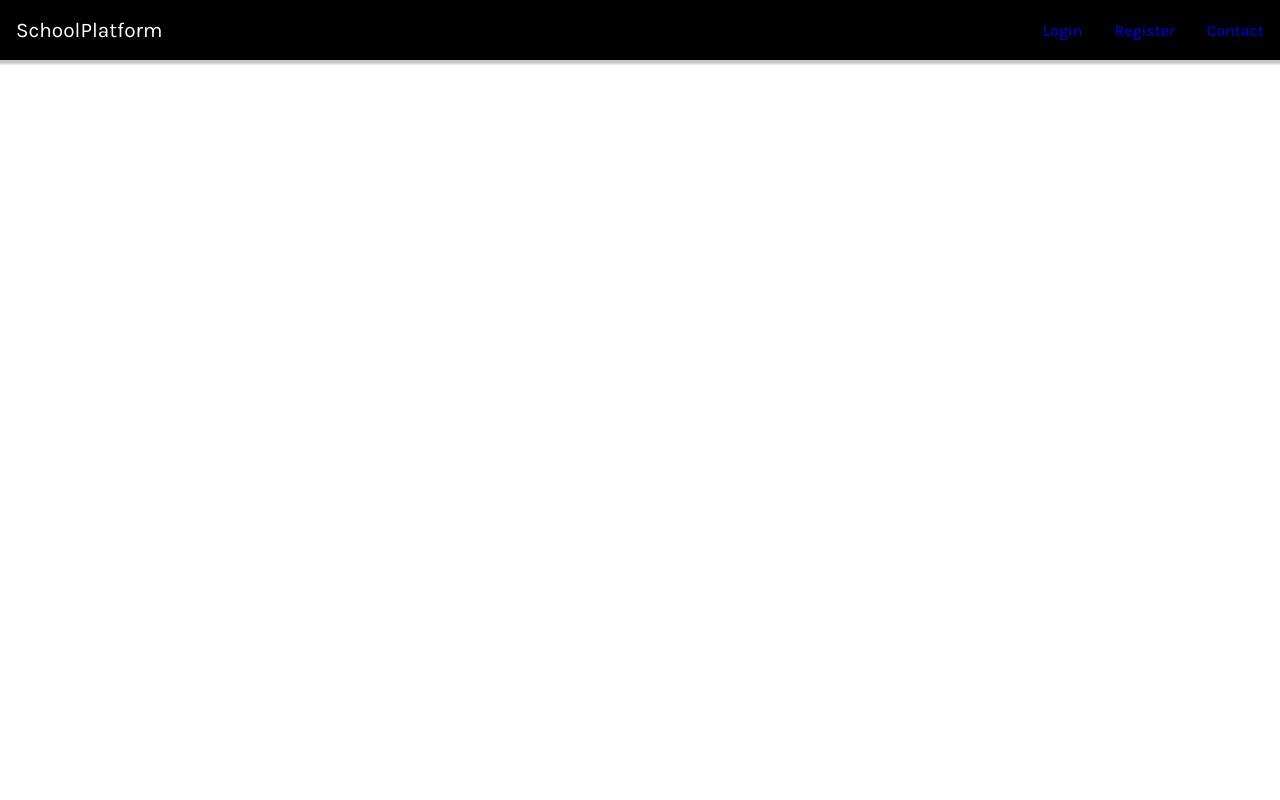
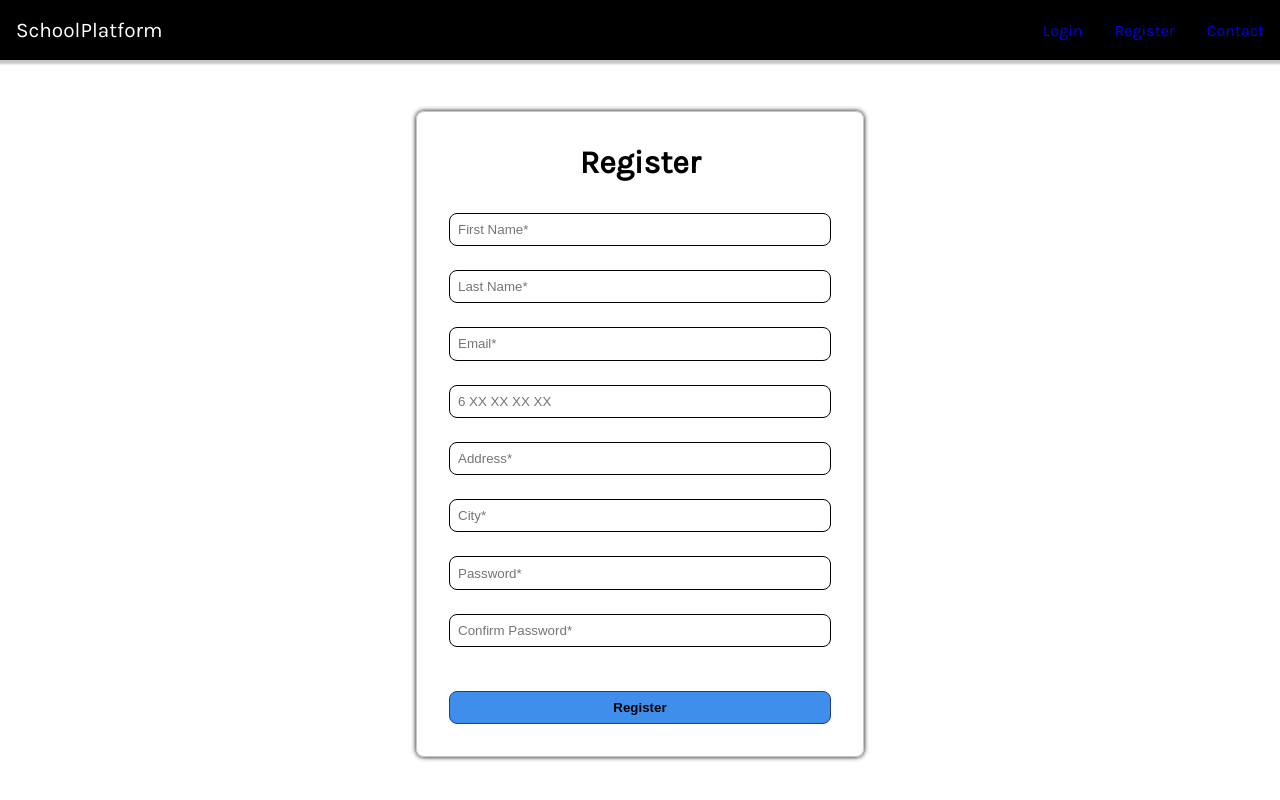
Before and after one commit to aurellandry/SchoolPlatform, a React (Create React App) app: page /register in a window 1280 px wide. Shown: the top 800 px of the page. Built offline with nearby package versions, Linux system fonts and the light colour scheme.

Commit message:
feat: add Register page

```diff
--- a/src/components/Form/BaseForm.css
+++ b/src/components/Form/BaseForm.css
@@ -1,8 +1,9 @@
 .form-container {
   display: flex;
-  height: calc(100vh - 60px - 2.5em - 3rem);
+  min-height: calc(100vh - 60px - 2.5em - 3rem);
   align-items: center;
   justify-content: center;
+  margin-bottom: 3rem;
 }
 
 .form-container .form-wrapper {
--- a/src/components/Form/BaseForm.js
+++ b/src/components/Form/BaseForm.js
@@ -10,7 +10,7 @@ export default function BaseForm(props) {
     return (
         <div className='form-container'>
             <div className='form-wrapper'>
-                <h1>Sign In</h1>
+                <h1>{props.title}</h1>
                 <form method={props.method}>
                     {props.children}
 
--- a/src/components/Form/Input.js
+++ b/src/components/Form/Input.js
@@ -3,7 +3,8 @@ import './Input.css';
 
 export default function Input(props) {
     const [showError, setShowError] = useState(false);
-    const [placeholder, setPlaceholder] = useState('')
+    const [placeholder, setPlaceholder] = useState('');
+    const [errorMessage, setErrorMessage] = useState('This field is required !');
 
     useEffect(() => {
         if (props.placeholder) {
@@ -11,7 +12,14 @@ export default function Input(props) {
                 props.required ? `${props.placeholder}*` : props.placeholder
             );
         }
-    }, []);
+
+        if (props.error) {
+            setShowError(true)
+            setErrorMessage(props.error)
+        } else {
+            setErrorMessage('This field is required !');
+        }
+    }, [props.error, props.placeholder, props.required]);
 
 
     const handleInputChange = (e) => {
@@ -38,7 +46,7 @@ export default function Input(props) {
                 required={props.required}
             />
             <span className={showError ? 'error-message-show' : 'error-message-hide'}>
-                This field is required !
+                {errorMessage}
             </span>
         </div>
     );
--- a/src/components/Navbar/index.js
+++ b/src/components/Navbar/index.js
@@ -26,7 +26,7 @@ export default function Navbar() {
                         <a href='/login'>Login</a>
                     </li>
                     <li>
-                        <a href='/'>Register</a>
+                        <a href='/register'>Register</a>
                     </li>
                     <li>
                         <a href='mailto:landrykengni@yahoo.com'>Contact</a>
--- a/src/pages/App.js
+++ b/src/pages/App.js
@@ -1,6 +1,7 @@
 import { BrowserRouter, Routes, Route } from 'react-router-dom';
 import Home from './Home';
 import Login from './Login';
+import Register from './Register';
 import Navbar from '../components/Navbar';
 
 import './App.css';
@@ -13,6 +14,7 @@ function App() {
         <Routes>
           <Route path='/' element={<Home />} />
           <Route path='/login' element={<Login />} />
+          <Route path='/register' element={<Register />} />
         </Routes>
       </BrowserRouter>
     </>
--- a/src/pages/Login/index.js
+++ b/src/pages/Login/index.js
@@ -12,14 +12,6 @@ function Login() {
     const [email, setEmail] = useState('');
     const [password, setPassword] = useState('');
 
-    const handleEmailChange = (value) => {
-        setEmail(value);
-    }
-
-    const handlePasswordChange = (value) => {
-        setPassword(value);
-    }
-
     const handleSubmit = () => {
         navigate('/');
     }
@@ -27,6 +19,7 @@ function Login() {
     return (
         <BaseForm
             method='POST'
+            title='Sign in'
             submitLabel='Login'
             onSubmit={handleSubmit}
         >
@@ -35,7 +28,7 @@ function Login() {
                 name={'email'}
                 placeholder={'Email'}
                 value={email}
-                onChange={handleEmailChange}
+                onChange={setEmail}
                 required={true}
             />
             <Input
@@ -43,7 +36,7 @@ function Login() {
                 name={'password'}
                 placeholder={'Password'}
                 value={password}
-                onChange={handlePasswordChange}
+                onChange={setPassword}
                 required={true}
             />
         </BaseForm>
--- /dev/null
+++ b/src/pages/Register/index.js
@@ -0,0 +1,112 @@
+import { useState, useEffect } from 'react';
+import { useNavigate } from 'react-router-dom';
+
+import BaseForm from '../../components/Form/BaseForm';
+import Input from '../../components/Form/Input';
+
+import './Register.css'
+
+export default function Register() {
+    const navigate = useNavigate();
+
+    const [firstName, setFirstName] = useState('');
+    const [lastName, setLastName] = useState('');
+    const [email, setEmail] = useState('');
+    const [phone, setPhone] = useState('');
+    const [address, setAddress] = useState('');
+    const [city, setCity] = useState('');
+    const [password, setPassword] = useState('');
+    const [confirmPassword, setConfirmPassword] = useState('');
+
+    const [passwordsError, setPasswordsError] = useState(null);
+
+    const handleSubmit = () => {
+        navigate('/');
+    }
+
+    useEffect(() => {
+        if (password !== confirmPassword) {
+            setPasswordsError('Passwords are not identical !');
+        } else {
+            console.log("Haha password")
+            setPasswordsError(null);
+        }
+    }, [password, confirmPassword])
+
+
+    return (
+        <BaseForm
+            method='POST'
+            title='Register'
+            submitLabel='Register'
+            onSubmit={handleSubmit}
+        >
+            <Input
+                type={'text'}
+                name={'firstName'}
+                placeholder={'First Name'}
+                value={firstName}
+                onChange={setFirstName}
+                required={true}
+            />
+            <Input
+                type={'text'}
+                name={'lastName'}
+                placeholder={'Last Name'}
+                value={lastName}
+                onChange={setLastName}
+                required={true}
+            />
+            <Input
+                type={'email'}
+                name={'email'}
+                placeholder={'Email'}
+                value={email}
+                onChange={setEmail}
+                required={true}
+            />
+            <Input
+                type={'tel'}
+                name={'phone'}
+                placeholder={'6 XX XX XX XX'}
+                value={phone}
+                onChange={setPhone}
+                required={false}
+            />
+            <Input
+                type={'text'}
+                name={'address'}
+                placeholder={'Address'}
+                value={address}
+                onChange={setAddress}
+                required={true}
+            />
+            <Input
+                type={'text'}
+                name={'city'}
+                placeholder={'City'}
+                value={city}
+                onChange={setCity}
+                required={true}
+            />
+            <Input
+                type={'password'}
+                name={'password'}
+                placeholder={'Password'}
+                value={password}
+                onChange={setPassword}
+                required={true}
+                error={passwordsError}
+            />
+            <Input
+                type={'password'}
+                name={'confirmPassword'}
+                placeholder={'Confirm Password'}
+                value={confirmPassword}
+                onChange={setConfirmPassword}
+                required={true}
+                error={passwordsError}
+            />
+        </BaseForm>
+    );
+}
```
Also changed, not shown: src/pages/Register/Register.css (added).
